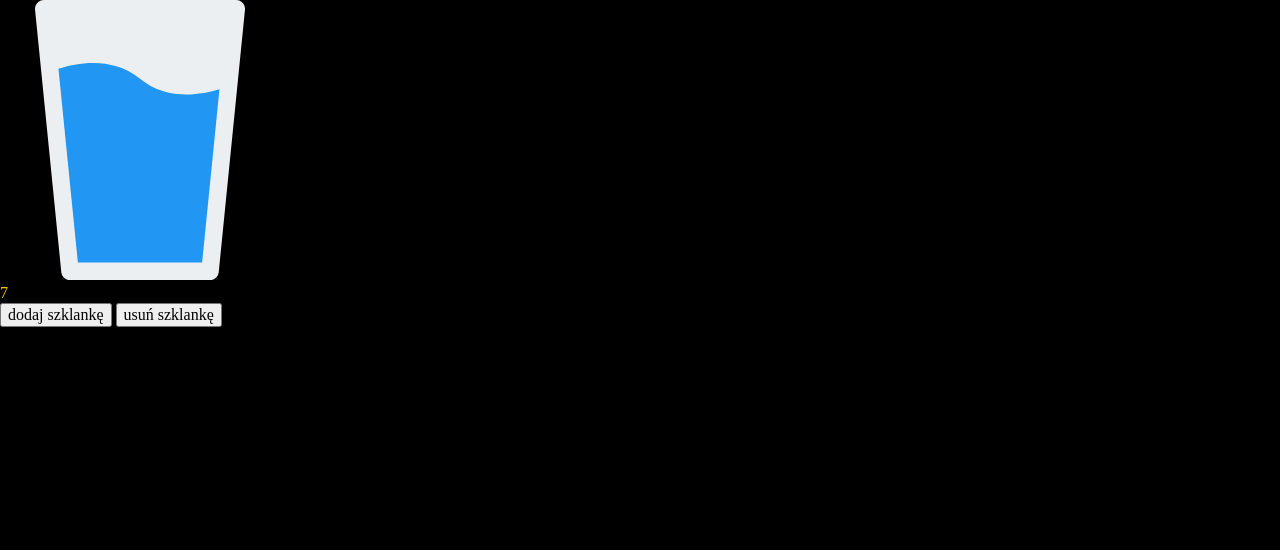
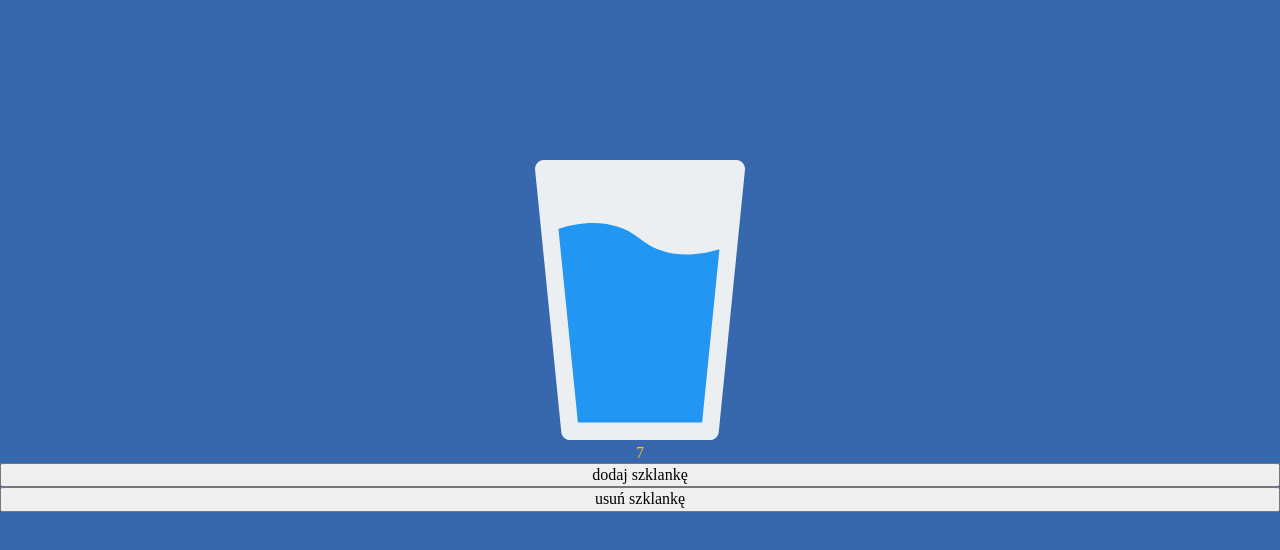
Before and after one commit to WaldekAdams/AppWaterGlass, a website: page src/content/index.html in a window 1280 px wide. Drawn offline with nearby package versions, Linux system fonts and the light colour scheme; files that its build step writes are made by us from their sources.

Commit message:
modify html structure

```diff
--- a/src/content/index.html
+++ b/src/content/index.html
@@ -25,25 +25,13 @@
 
 <body>
   <main class="main">
-    <svg class="main__icon" width="280" height="280" viewBox="0 0 280 280" fill="none"
-      xmlns="http://www.w3.org/2000/svg">
-      <g clip-path="url(#clip0)">
-        <path
-          d="M242.765 2.8875C241.103 1.05 238.758 0 236.273 0H43.773C41.3055 0 38.943 1.05 37.2805 2.8875C35.6355 4.7075 34.813 7.1575 35.058 9.625L61.308 272.125C61.763 276.605 65.5255 280 70.023 280H210.023C214.52 280 218.283 276.605 218.72 272.125L244.97 9.625C245.233 7.1575 244.428 4.7075 242.765 2.8875Z"
-          fill="#ECEFF1" />
-        <path
-          d="M219.455 89.25L202.13 262.5H77.8805L58.4555 68.775C80.3305 61.775 113.58 57.05 140.005 78.75C165.555 99.75 197.755 95.9 219.455 89.25Z"
-          fill="#2196F3" />
-      </g>
-      <defs>
-        <clipPath id="clip0">
-          <rect width="280" height="280" fill="white" />
-        </clipPath>
-      </defs>
-    </svg>
-    <div class="main__counter">7</div>
-    <button class="main__button--add">dodaj szklankę</button>
-    <button class="main__button--remove">usuń szklankę</button>
+    <div class="main__wrap">
+      <img class="main__wrap--icon" src="/assets/img/water-glass (1).svg" alt="water in glass">
+      <div class="main__wrap--counter main__wrap--counter--js">7</div>
+    </div>
+
+    <button class="main__button--add main__button--add--js">dodaj szklankę</button>
+    <button class="main__button--remove main__button--remove--js">usuń szklankę</button>
 
   </main>
 </body>
--- a/src/scss/_variables.scss
+++ b/src/scss/_variables.scss
@@ -1,2 +1,4 @@
 $violet: #000;
 $yellow: #F9C802;
+$darkblue:#3767AD;
+$blue:#2196F3;
--- a/src/scss/main.scss
+++ b/src/scss/main.scss
@@ -14,12 +14,16 @@ html {
 
 body {
   color: $yellow;
-  background: $violet;
+  background: $darkblue;
 }
 
-.btn {
-  font-size: 21px;
-  border: 1px solid black;
-  background-color: teal;
-  border-radius: 4px;
+.main {
+  display: flex;
+  flex-direction: column;
+  justify-content: center;
+  margin-top: 20vh;
+
+  &__wrap {
+    text-align: center;
+  }
 }
```
